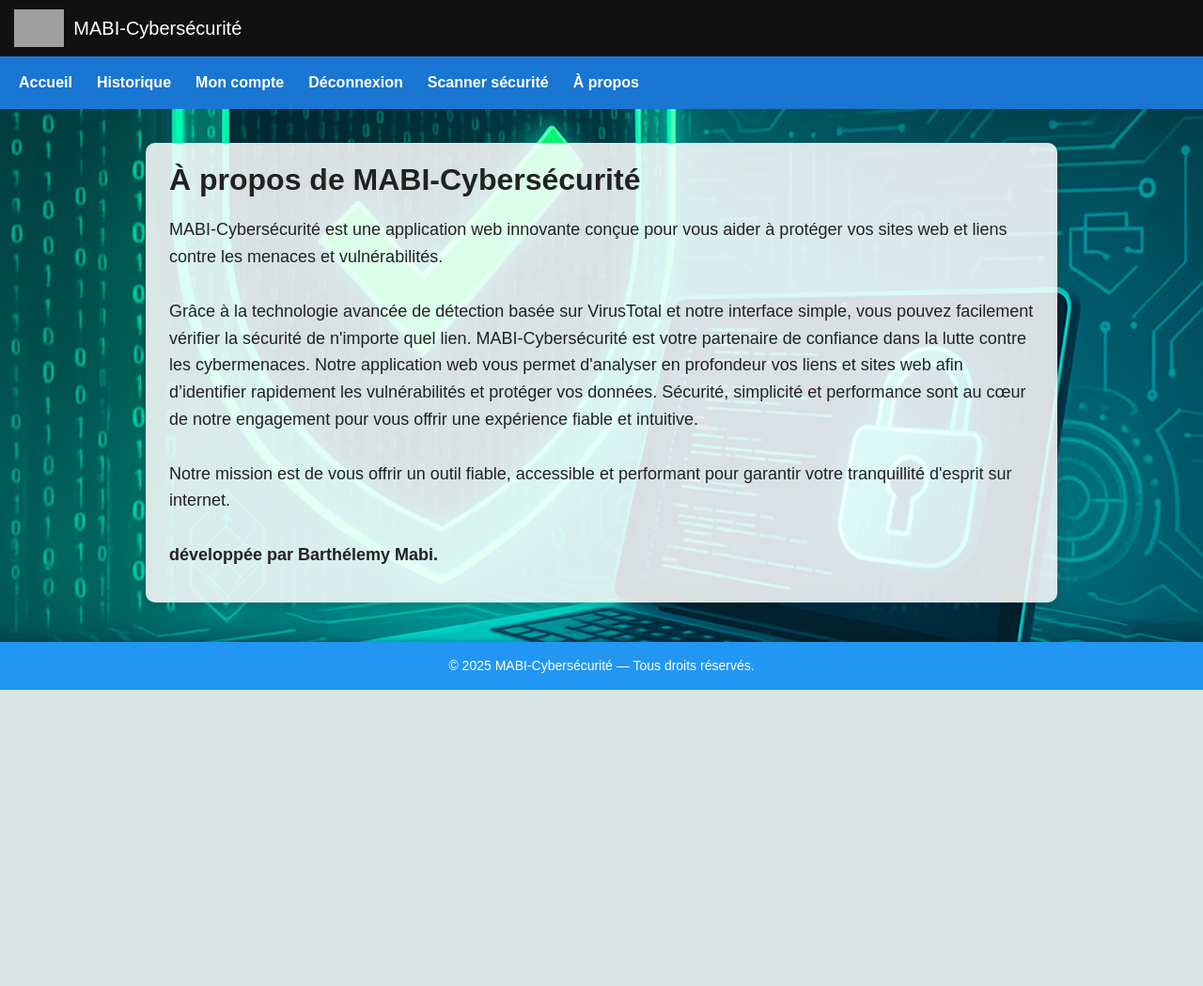
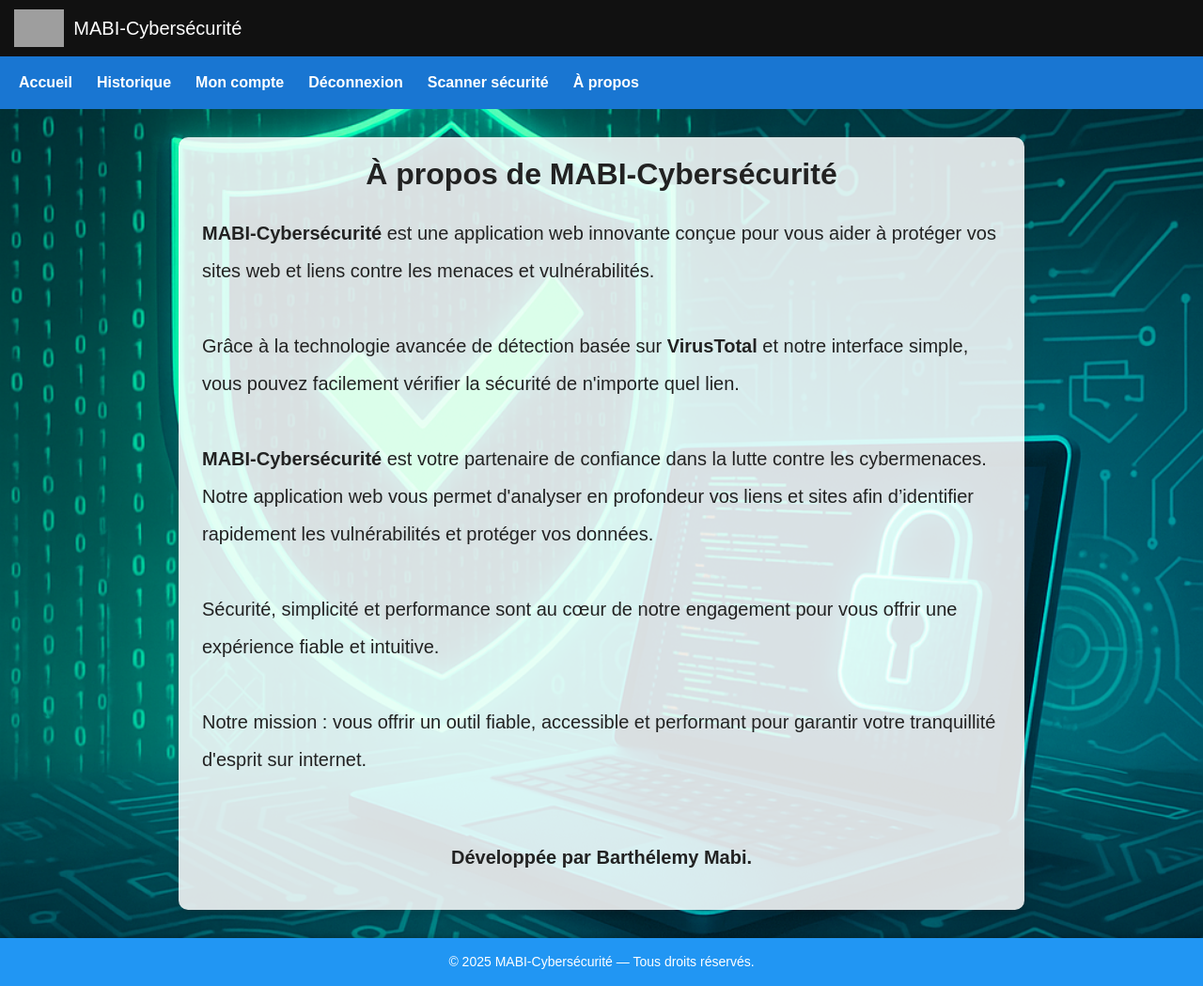
Before and after one commit to TchoubeubeBarthelemyMabi/MABI-Cybers-curit-, a Flask app: page /about in a window 1280 px wide. Shown: the part 66-1115 px from the top of the page at 94% size. Before the commit the page ends 800 px from the top, so only its background shows below. Run offline with Flask 3, Linux system fonts and the light colour scheme; a user stored in the database is signed in; grey boxes are pictures that could not be loaded.

Commit message:
Update about.html

```diff
--- a/templates/about.html
+++ b/templates/about.html
@@ -1,18 +1,31 @@
 {% extends 'base.html' %}
 {% block content %}
-<div class="text-background">
-  <h2 style="font-size: 32px; font-weight: 700; margin-bottom: 20px;">À propos de MABI-Cybersécurité</h2>
-  <p style="font-size: 18px; line-height: 1.6;">
-     MABI-Cybersécurité est une application web innovante conçue pour vous aider à protéger vos sites web et liens contre les menaces et vulnérabilités.
+<div class="text-background mx-auto" style="max-width: 900px;">
+
+  <h2 class="fw-bold mb-4 text-center" style="font-size: 2rem;">
+    À propos de MABI-Cybersécurité
+  </h2>
+
+  <p class="fs-5 lh-lg text-justify">
+    <strong>MABI-Cybersécurité</strong> est une application web innovante conçue pour vous aider à
+    protéger vos sites web et liens contre les menaces et vulnérabilités.
+
     <br><br>
-    Grâce à la technologie avancée de détection basée sur VirusTotal et notre interface simple, vous pouvez facilement vérifier la sécurité de n'importe quel lien.
-     MABI-Cybersécurité est votre partenaire de confiance dans la lutte contre les cybermenaces.
-    Notre application web vous permet d'analyser en profondeur vos liens et sites web afin d’identifier rapidement les vulnérabilités et protéger vos données.
+    Grâce à la technologie avancée de détection basée sur <strong>VirusTotal</strong> et notre interface simple,
+    vous pouvez facilement vérifier la sécurité de n'importe quel lien.
+
+    <br><br>
+    <strong>MABI-Cybersécurité</strong> est votre partenaire de confiance dans la lutte contre les cybermenaces.
+    Notre application web vous permet d'analyser en profondeur vos liens et sites afin d’identifier rapidement les vulnérabilités et protéger vos données.
+
+    <br><br>
     Sécurité, simplicité et performance sont au cœur de notre engagement pour vous offrir une expérience fiable et intuitive.
+
     <br><br>
-    Notre mission est de vous offrir un outil fiable, accessible et performant pour garantir votre tranquillité d'esprit sur internet.
+    Notre mission : vous offrir un outil fiable, accessible et performant pour garantir votre tranquillité d'esprit sur internet.
+
     <br><br>
-    <strong>développée par Barthélemy Mabi.</strong>
+    <span class="fw-bold d-block text-center mt-4">Développée par Barthélemy Mabi.</span>
   </p>
 </div>
 {% endblock %}
```
